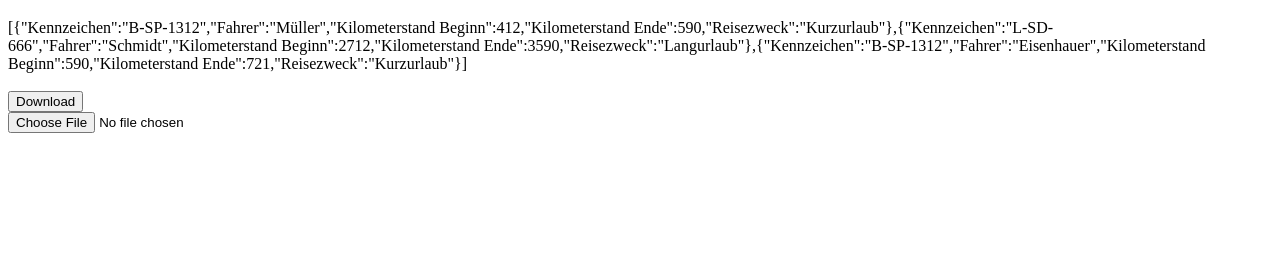
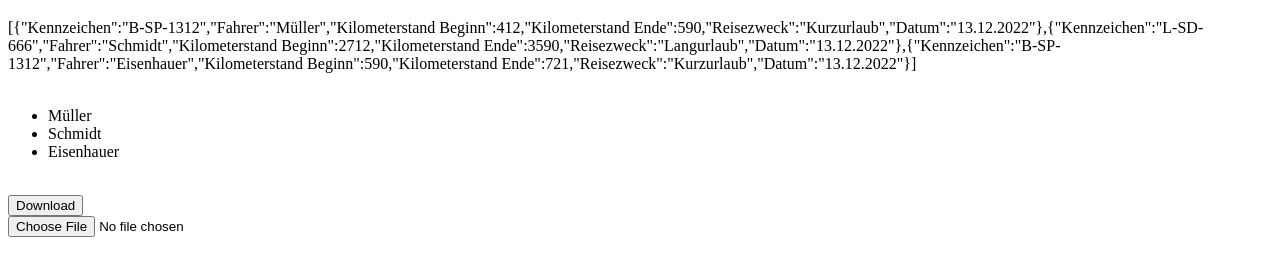
Before and after one commit to labpa/Fahrtenbuch, a plain HTML site: page index.html in a window 1280 px wide. Shown: the part 61-336 px from the top of the page. Drawn offline with Linux system fonts and the light colour scheme.

Commit message:
!!!Hausaufgaben!!!

```diff
--- a/fahrtenbuch.js
+++ b/fahrtenbuch.js
@@ -2,6 +2,7 @@ let data = createExampleData();
 anzeige(data);
 newButtonDownload();
 upload();
+lokalesSpeichern();
 
 
 //Array wird erstellt und mit Beispieldaten gefüllt
@@ -14,6 +15,8 @@ function createExampleData(){
     data[0] ["Kilometerstand Beginn"] = 412;
     data[0] ["Kilometerstand Ende"] = 590;
     data[0] ["Reisezweck"] = "Kurzurlaub"
+    data[0] ["Datum"] = "13.12.2022";
+
 
     data[1] = new Object();
     data[1] ["Kennzeichen"] = "L-SD-666";
@@ -21,6 +24,7 @@ function createExampleData(){
     data[1] ["Kilometerstand Beginn"] = 2712;
     data[1] ["Kilometerstand Ende"] = 3590;
     data[1] ["Reisezweck"] = "Langurlaub";
+    data[1] ["Datum"] = "13.12.2022";
 
     data[2] = new Object();
     data[2] ["Kennzeichen"] = "B-SP-1312";
@@ -28,17 +32,59 @@ function createExampleData(){
     data[2] ["Kilometerstand Beginn"] = 590;
     data[2] ["Kilometerstand Ende"] = 721;
     data[2] ["Reisezweck"] = "Kurzurlaub";
+    data[2] ["Datum"] = "13.12.2022";
     return data;
 }
 
-//Daten aus dem Array werden in index.html angezeigt
+
+//Lokales Speichern
+function lokalesSpeichern(){
+    var json = JSON.stringify(data);
+    localStorage.setItem("fahrtenbuch", json);
+
+}
+
+//Lokales Laden -> Ausgabe
+function lokalesLaden(){
+    var com = JSON.parse (localStorage.getItem ("fahrtenbuch"));
+    anzeige(com);
+}
+
+//Aktualisiert die Tabelle
 function anzeige(data){
+    anzeigeRawJson(data);
+    anzeigeTabelle(data);
+}
+
+function anzeigeRawJson(data){
     let anzeigeBox = document.getElementById("anzeigeBox");
     anzeigeBox.innerHTML = JSON.stringify(data);
-    let string = JSON.stringify(data);
-    let newData = JSON.parse(string);
 }
 
+function anzeigeTabelle(data){
+    //hier einfügen Tabelle erstellen
+    let inhaltLaenge = data.length;
+    let text = "<ul>";
+    for (let i = 0; i < inhaltLaenge; i++) {
+        for(let ueberschrift in data[i]){
+            console.log(ueberschrift);              // -->Überschriften
+            console.log(data[i][ueberschrift]);     // --> Inhalt Die werte die Ich brauche
+        }
+        console.log(data[i].length);
+        text += "<li>" + data[i].Fahrer + "</li>";
+    }
+    text += "</ul>";
+    document.getElementById("ausgabe").innerHTML = text;
+}
+
+
+//1. liste erstennen (passiert bereits)
+//2. Iteriere schleifendurchlauf für Überschriften
+//3. Schleifendurchlauf durch alle Array Elemente
+    //4. in der Schleife in der Schleife alle Data stelle [i] und an stelle [Überschriften] zusammenfügen in einer Zeile
+//5.generiertes Element hinzufügen (anzeigen lassen)
+
+//Erstellt den Download Button
 function newButtonDownload(){
     let buttonDownload = document.createElement("button");
     buttonDownload.textContent  = "Download";
@@ -46,6 +92,7 @@ function newButtonDownload(){
     buttonDownload.onclick = download;
 }
 
+//Erstellt die Download Datei
 function download() {
     var element = document.createElement('a');
     let text = JSON.stringify(data);
@@ -57,11 +104,11 @@ function download() {
     document.body.removeChild(element);
   }
 
+//Upload möglichkeit -> muss noch gemacht werden
 function upload(){
     var input = document.createElement('input');
     input.type="file";
     input.accept = "application/json"
     document.getElementById('upload').appendChild(input);
 }
-
 //todo: wie lese ich den Text aus einem file -> input. (maby onchange)
--- a/index.html
+++ b/index.html
@@ -12,9 +12,14 @@
   <h1>Fahrtenbuch</h1>
   <div id="anzeigeBox"></div> <!-- Inhalt des Arrays wird ausgegeben -->
   <br>
-
+  <div id="ausgabe"></div>
+  <br>
   <div id="download" ></div>  <!-- Download Button -->
   <div id="upload"></div> <!-- Upload -->
+
+
+
+
 
 </body>
 
```
